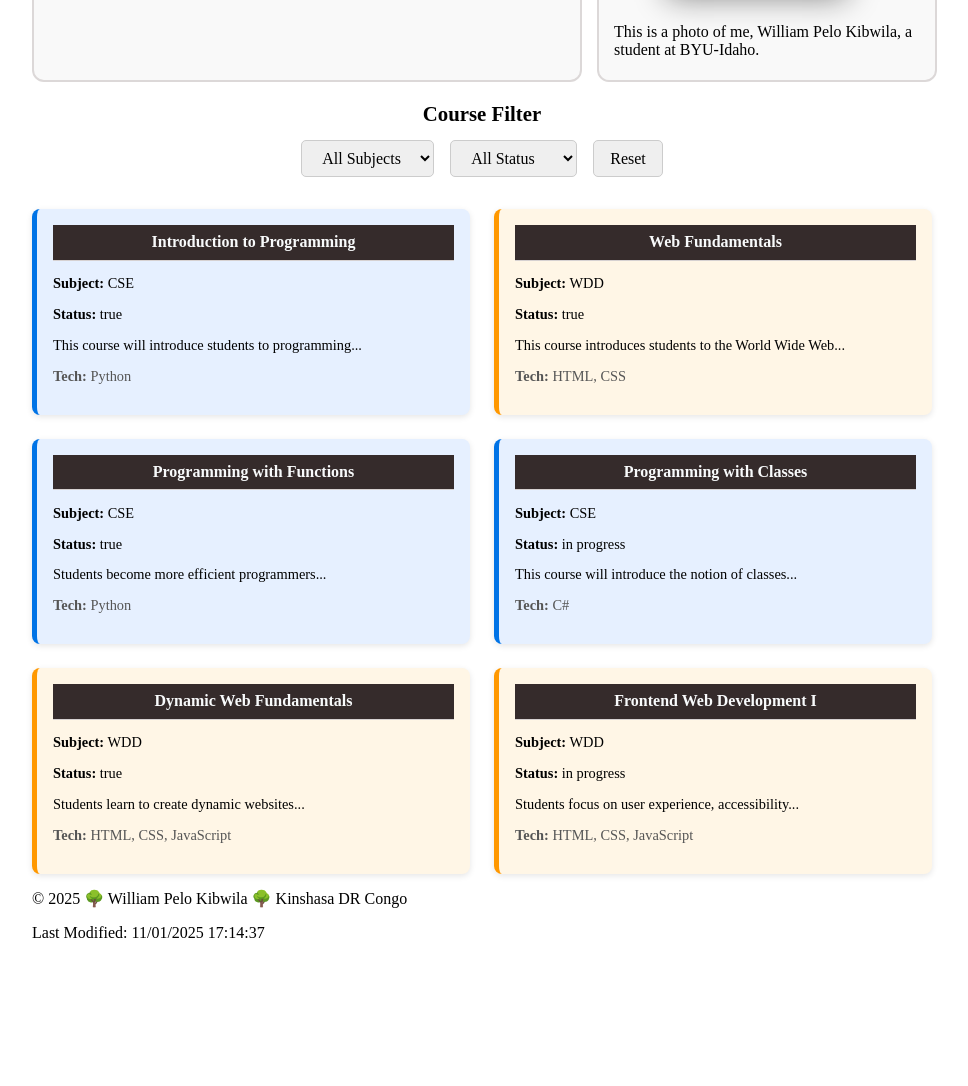
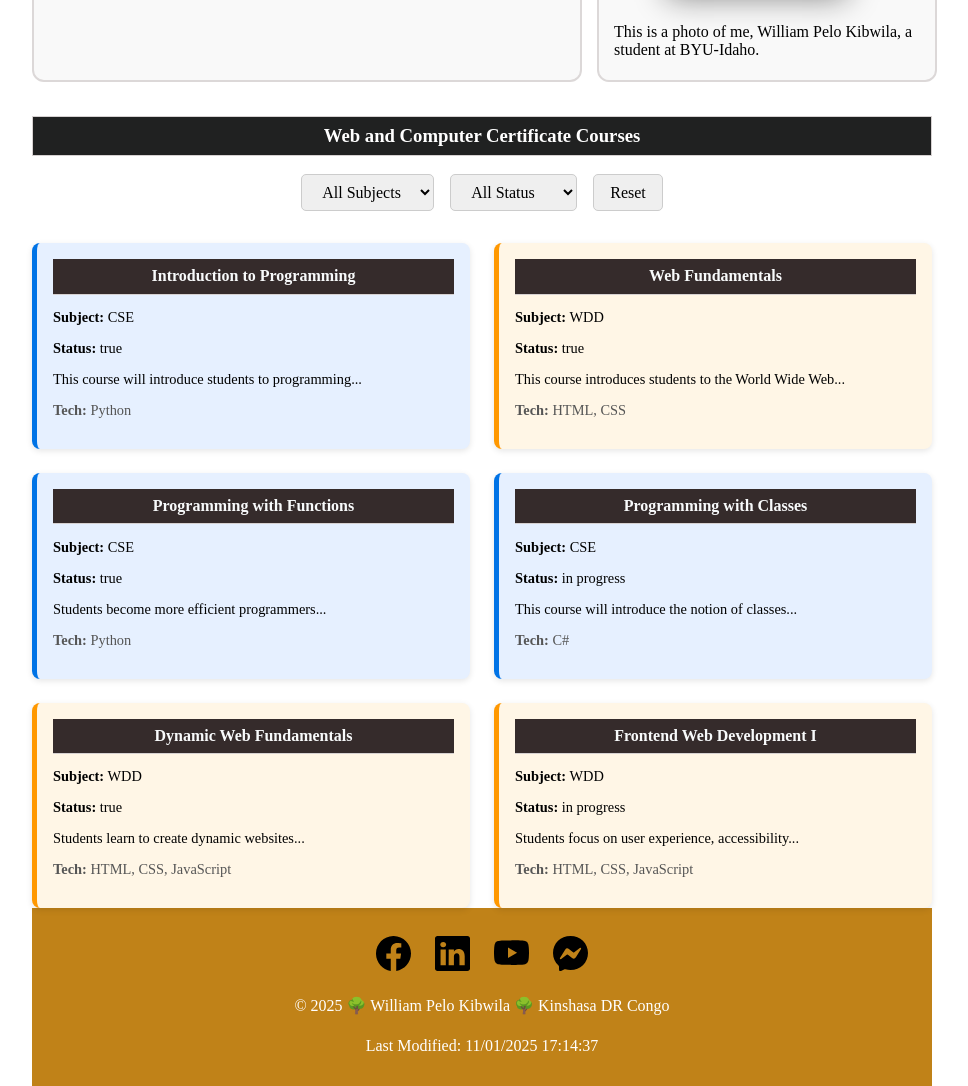
Before and after one commit to pro-will/wdd-231_homework, a plain HTML site: page index.html in a window 1280 px wide. Shown: the part 384-1470 px from the top of the page, without its empty margins (158-1126 px from the left). Before the commit the page ends 1327 px from the top, so only its background shows below. Drawn offline with nearby package versions, Linux system fonts and the light colour scheme.

Commit message:
make change

```diff
--- a/index.html
+++ b/index.html
@@ -30,7 +30,7 @@
       </nav>
    </header>
    <main>
-      <h1>Home</h1>
+      <h1 style="margin-left: 0px;">Home</h1>
       <div class="student">
          <section class="about-student">
             <h2>About Me</h2>
@@ -47,7 +47,7 @@
          </section>
        </div>
       <section>
-         <h1>Course Filter</h1>
+         <h3>Web and Computer Certificate Courses</h3>
          <div class="filters">
             <select id="subjectFilter">
                <option value="">All Subjects</option>
@@ -66,8 +66,15 @@
    </main>
 
    <footer>
+      <div class="social-media">
+         <a href="https://www.facebook.com" target="_blank"><img src="images/facebook.svg" alt="Facebook"></a>
+         <a href="https://www.linkedin.com" target="_blank"><img src="images/linkedin.svg" alt="LinkedIn"></a>
+         <a href="https://www.youtube.com" target="_blank"><img src="images/youtube.svg" alt="YouTube"></a>
+         <a href="https://www.twitter.com" target="_blank"><img src="images/messenger.svg" alt="Messenger"></a>
+
+      </div>
       <p><span id="copyright"></span>© 2025 🌳 William Pelo Kibwila 🌳 Kinshasa DR Congo</p>
-      Last Modified: <span id="lastModified"></span>
+      <p>Last Modified: <span id="lastModified"></span></p>
    </footer>
 </body>
 </html>
--- a/styles/large.css
+++ b/styles/large.css
@@ -20,4 +20,8 @@
  .navigation a {
     border: none;
  }
+ .student {
+   display: grid;
+   grid-template-columns: 550px 340px;
+ }
 }
--- a/styles/styles.css
+++ b/styles/styles.css
@@ -99,6 +99,14 @@ h2 {
 
 }
 
+h3 {
+    text-align: center;
+    border: solid 1px #d6d1d1;
+    background-color: #202121;
+    color: #ffffff;
+    padding: 8px;
+}
+
 .student {
     display: grid;
     grid-template-columns: 550px 340px;
@@ -130,10 +138,23 @@ h2 {
     padding: 5px 15px;
 }
 
+/* 🔹 Responsive Design */
+@media (max-width: 768px) {
+  .student {
+    grid-template-columns: 1fr;
+    text-align: center;
+  }
+
+  .about-student img {
+    max-width: 200px;
+  }
+
+  .home-section {
+    padding: 1rem;
+  }
+}
+
 /* display course for this certificate */
-h1 {
-   text-align: center;
-}
 
 .filters {
     display: flex;
@@ -190,3 +211,27 @@ select, button {
     font-size: 0.85rem;
     color: #555;
 }
+
+footer {
+    margin-top: 15px;
+    background-color: #c08218;
+    color: #ffffff;
+    text-align: center;
+    padding: 12px 0px;
+    line-height: 1.5;
+}
+
+.social-media {
+    display: flex;
+    justify-content: center;
+    gap: 1.5rem;
+    margin-top: 1rem;
+}
+.social-media a img {
+    width: 35px;
+    height: 35px;
+    transition: transform 0.3s;
+}
+.social-media a img:hover {
+    transform: scale(1.2);
+}
```
Also changed, not shown: images/facebook.svg (added), images/linkedin.svg (added), images/messenger.svg (added), images/youtube.svg (added).
